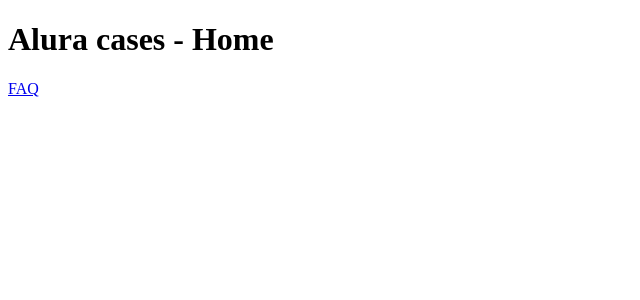
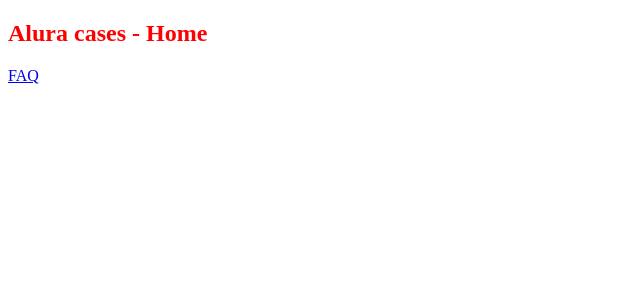
Before and after one commit to RodrigoDGoulart/alura-course-exploring-next-js, a Next.js app: page / in a window 1280 px wide. Shown: the top 300 px of the page, without its empty margins (0-640 px from the left). Built offline with nearby package versions, Linux system fonts and the light colour scheme.

Commit message:
feat: add title component

```diff
--- a/pages/index.js
+++ b/pages/index.js
@@ -1,10 +1,10 @@
 import Link from "../src/components/Link";
-
+import Title from "../src/components/Title";
 
 export default function HomePage() {
     return(
         <div>
-            <h1>Alura cases - Home</h1>
+            <Title as='h2'>Alura cases - Home</Title>
             <Link href='/faq'>FAQ</Link>
         </div>
     )
--- /dev/null
+++ b/src/components/Title/index.js
@@ -0,0 +1,13 @@
+export default function Title({ children, as }) {
+  const Tag = as || 'h1';
+  return (
+    <>
+      <Tag>{children}</Tag>
+      <style jsx>{`
+        ${Tag} {
+          color: red;
+        }
+      `}</style>
+    </>
+  );
+}
```
